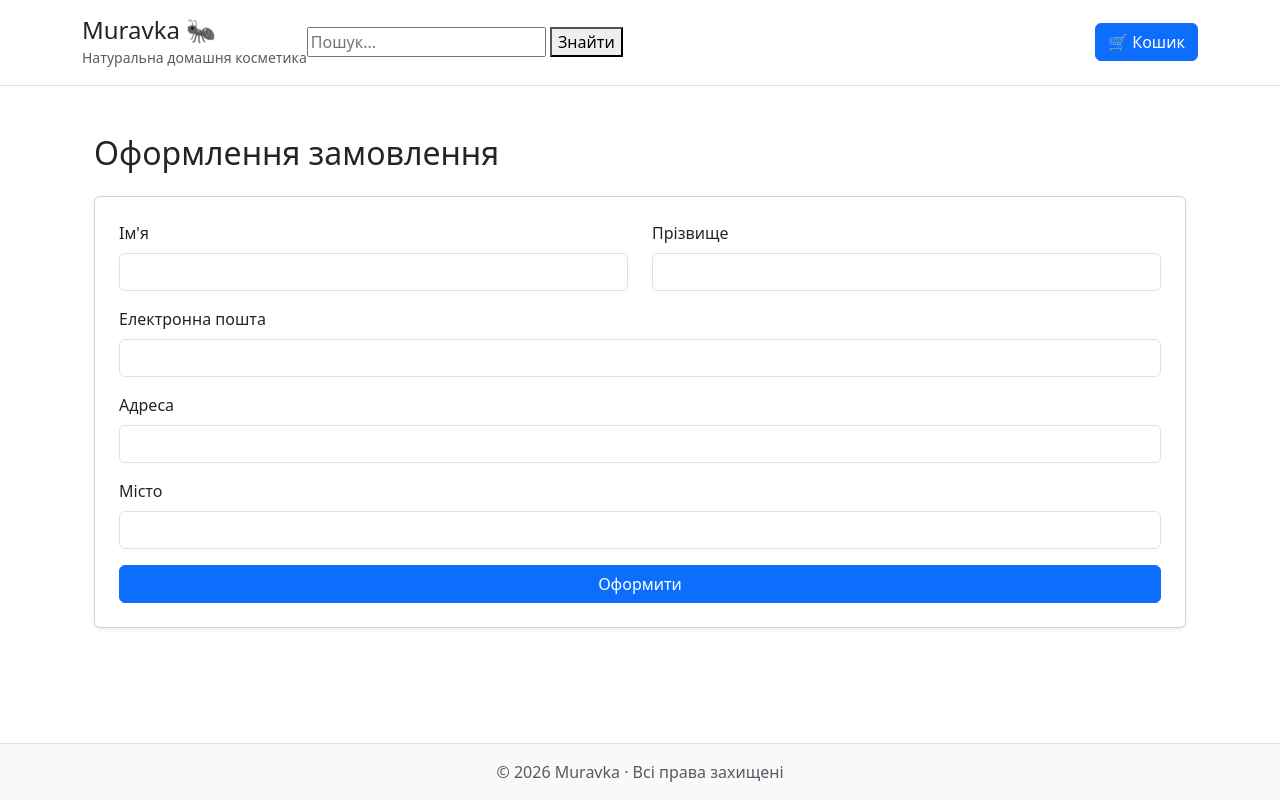
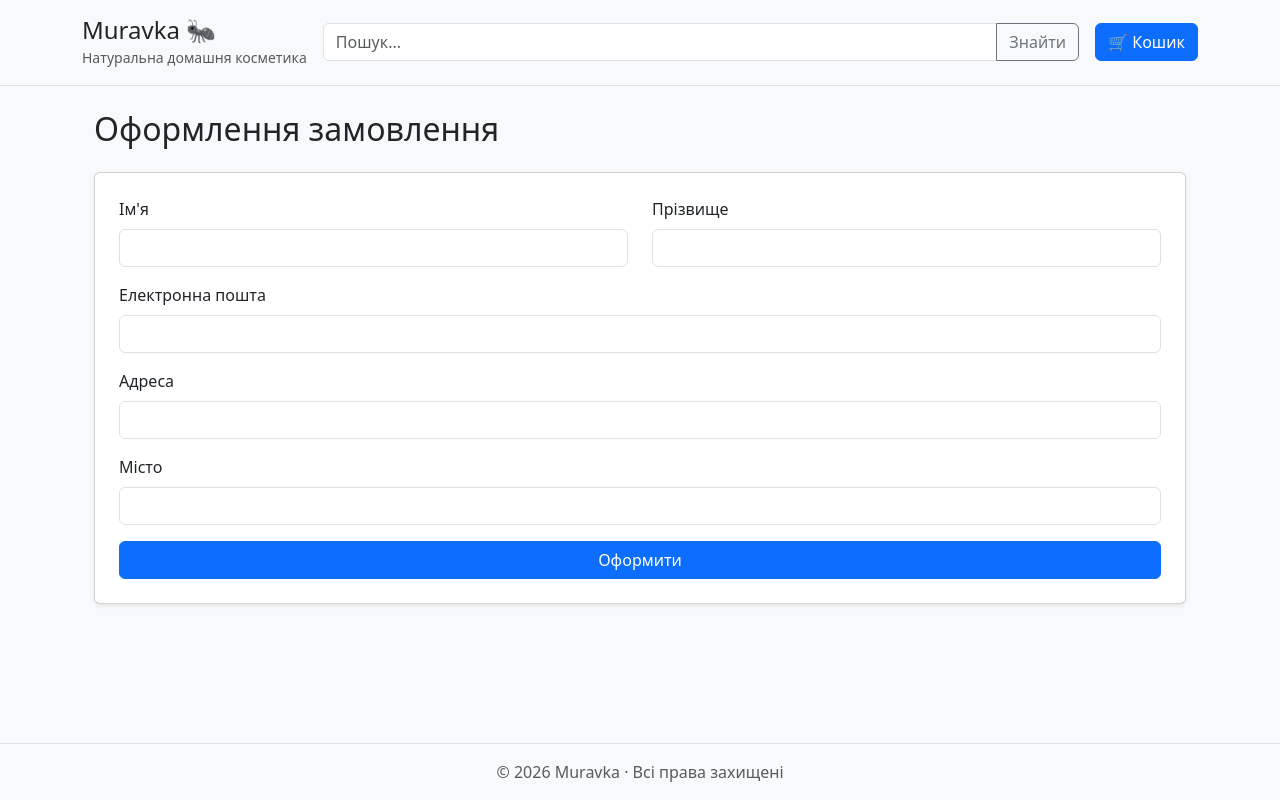
Before and after one commit to egusarov/muravka, a Django app: page /order/create/ in a window 1280 px wide. Run offline with Django 5.2, Linux system fonts and the light colour scheme.

Commit message:
feat: implement base layout, product cards styling and header UI

```diff
--- /dev/null
+++ b/store/static/css/style.css
@@ -0,0 +1,65 @@
+body {
+    background-color: #f8f9fa;
+}
+
+
+.product-card {
+    height: 100%;
+    border: none;
+    border-radius: 12px;
+    transition: all 0.2s ease;
+}
+
+.product-card:hover {
+    transform: translateY(-5px);
+    box-shadow: 0 8px 20px rgba(0, 0, 0, 0.1);
+}
+
+
+.product-image-wrapper {
+    height: 250px;
+    overflow: hidden;
+    border-top-left-radius: 12px;
+    border-top-right-radius: 12px;
+}
+
+.product-image-wrapper img {
+    width: 100%;
+    height: 100%;
+    object-fit: cover;
+}
+
+
+.product-card .card-body {
+    display: flex;
+    flex-direction: column;
+}
+
+
+.product-title a {
+    text-decoration: none;
+    color: #3e2723;
+    font-weight: 500;
+}
+
+.product-title a:hover {
+    color: #795548;
+}
+
+
+.product-price {
+    margin-top: auto;
+    font-weight: bold;
+    font-size: 18px;
+}
+
+
+.btn-custom {
+    background-color: #6d4c41;
+    color: white;
+    border-radius: 8px;
+}
+
+.btn-custom:hover {
+    background-color: #5d4037;
+}
--- a/store/templates/store/base.html
+++ b/store/templates/store/base.html
@@ -1,3 +1,4 @@
+{% load static %}
 <!DOCTYPE html>
 <html lang="uk">
 <head>
@@ -7,38 +8,40 @@
 
     <!-- Bootstrap -->
     <link href="https://cdn.jsdelivr.net/npm/bootstrap@5.3.3/dist/css/bootstrap.min.css" rel="stylesheet">
+    <link href="{% static 'css/style.css' %}" rel="stylesheet">
 </head>
 
 <body class="d-flex flex-column min-vh-100">
 
-    <!-- HEADER -->
     <header class="border-bottom py-3">
-        <div class="container d-flex align-items-center">
+        <div class="container d-flex align-items-center gap-3">
+
             <div>
                 <h1 class="h4 mb-0">Muravka 🐜</h1>
                 <small class="text-muted">Натуральна домашня косметика</small>
             </div>
 
-            <form method="get" action="">
-                <input type="text" name="q" placeholder="Пошук..." value="{{ query|default:'' }}">
-                <button type="submit">Знайти</button>
+            <form method="get" action="" class="flex-grow-1">
+                <div class="input-group">
+                    <input type="text" name="q" class="form-control" placeholder="Пошук..." value="{{ query|default:'' }}">
+                    <button class="btn btn-outline-secondary" type="submit">Знайти</button>
+                </div>
             </form>
 
-            <a href="/cart/" class="btn btn-primary ms-auto">
+            <a href="/cart/" class="btn btn-primary">
                 🛒 Кошик
             </a>
+
         </div>
     </header>
 
-    <!-- MAIN -->
     <main class="flex-grow-1">
-        <div class="container py-4">
+        <div class="container mt-4">
             {% block content %}
             {% endblock %}
         </div>
     </main>
 
-    <!-- FOOTER -->
     <footer class="bg-light border-top mt-auto">
         <div class="container py-3 text-center text-muted">
             © 2026 Muravka · Всі права захищені
```
Also changed, not shown: store/templates/store/product_list.html (+17 -16 lines).
